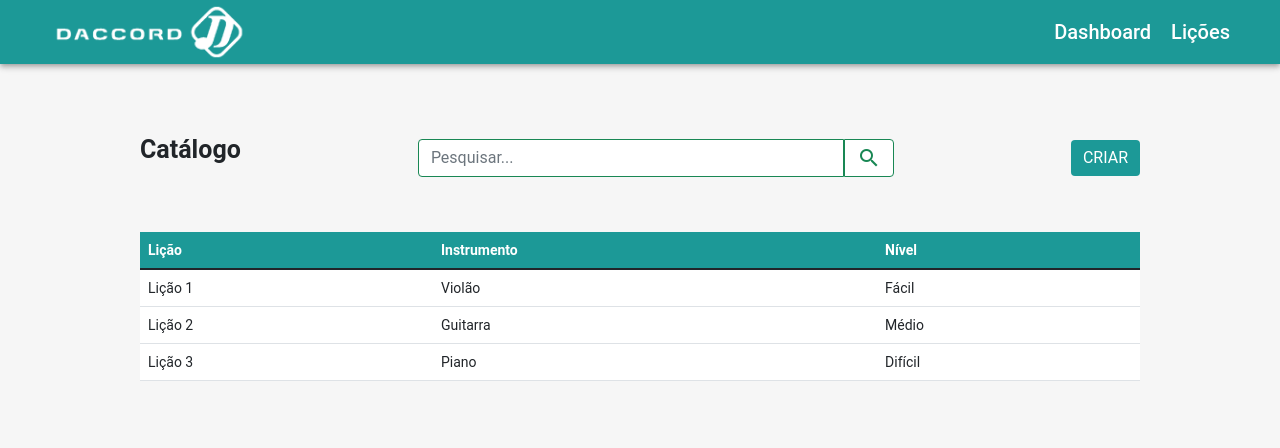
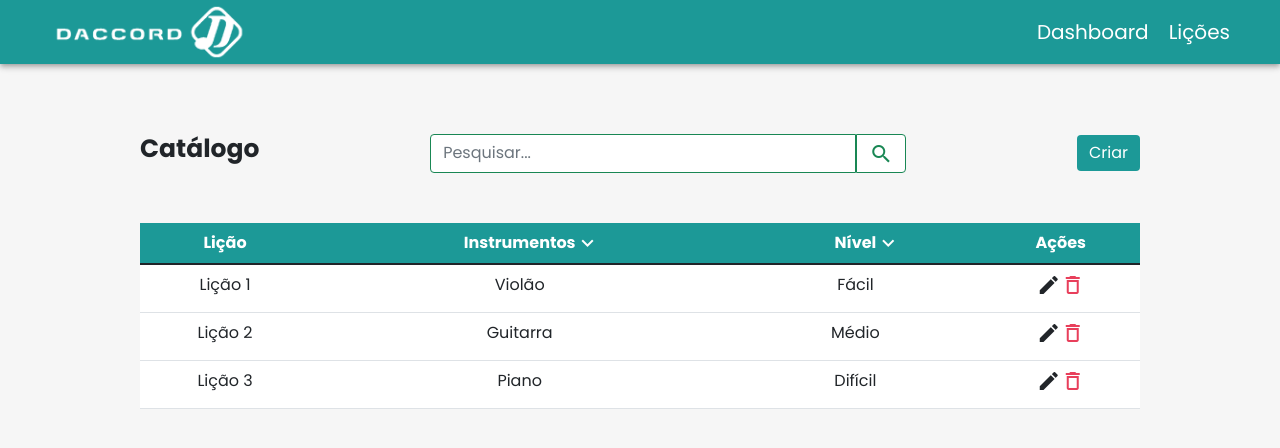
Before and after one commit to mateusntn/daccord-angular, an Angular app in the folder daccord-front/: page /lesson in a window 1280 px wide. Shown: the top 448 px of the page. Built offline with nearby package versions, Linux system fonts and the light colour scheme.

Commit message:
Changes in header and lesson component

```diff
--- a/daccord-front/src/app/components/template/header/header.component.css
+++ b/daccord-front/src/app/components/template/header/header.component.css
@@ -4,6 +4,7 @@
     justify-content: space-between;
     align-items: center;
     padding: 0 50px;
+    font-family: 'Poppins', sans-serif !important;
 }
 
 .header nav a {
--- a/daccord-front/src/app/components/template/header/header.component.html
+++ b/daccord-front/src/app/components/template/header/header.component.html
@@ -6,8 +6,8 @@
         <a>Dashboard</a>
         <a mat-button [matMenuTriggerFor]="menu">Lições</a>
         <mat-menu #menu="matMenu">
-            <button mat-menu-item routerLink="/lesson">Listar</button>
-            <button mat-menu-item>Cadastrar</button>
+            <button style="font-family: 'Poppins', sans-serif !important;" mat-menu-item routerLink="/lesson">Listar</button>
+            <button style="font-family: 'Poppins', sans-serif !important;" mat-menu-item>Cadastrar</button>
         </mat-menu>
     </nav>
 </mat-toolbar>
--- a/daccord-front/src/app/views/lesson/lesson.component.css
+++ b/daccord-front/src/app/views/lesson/lesson.component.css
@@ -27,3 +27,19 @@
 .table {
     margin-top: 50px;
 }
+
+.align-middle {
+    vertical-align: middle;
+}
+
+.center {
+    text-align: center;
+}
+
+.mr {
+    margin-right: 5px;
+}
+
+.ml {
+    margin-left: 5px;
+}
--- a/daccord-front/src/app/views/lesson/lesson.component.html
+++ b/daccord-front/src/app/views/lesson/lesson.component.html
@@ -9,31 +9,50 @@
                 </span></button>
             </form>
         </div>
-        <button type="button" class="btn btn-primary btn-create">CRIAR</button>
+        <button type="button" class="btn btn-primary btn-create">Criar</button>
     </div>
     <table class="table">
         <thead style="background-color: #1C9997; color: white;">
-          <tr>
-            <th scope="col">Lição</th>
-            <th scope="col">Instrumento</th>
-            <th scope="col">Nível</th>
+          <tr class="center">
+            <th colspan="2" class="align-middle" scope="col">Lição</th>
+            <th scope="col">
+                <span style="margin-left:24px;">Instrumentos<i class="material-icons align-middle">expand_more</i></span>
+            </th>
+            <th scope="col">
+                <span style="margin-left:24px;">Nível<i class="material-icons align-middle">expand_more</i></span>
+            </th>
+            <th>
+                Ações
+            </th>
           </tr>
         </thead>
         <tbody style="background-color: white;">
-          <tr>
-            <td>Lição 1</td>
+          <tr class="center">
+            <td colspan="2">Lição 1</td>
             <td>Violão</td>
             <td>Fácil</td>
+            <td>
+                <span class="mr" class="material-icons">edit</span>
+                <span class="ml" class="material-icons red">delete_outline</span>
+            </td>
           </tr>
-          <tr>
-            <td>Lição 2</td>
+          <tr class="center">
+            <td colspan="2">Lição 2</td>
             <td>Guitarra</td>
             <td>Médio</td>
+            <td>
+                <span class="mr" class="material-icons">edit</span>
+                <span class="ml" class="material-icons red">delete_outline</span>
+            </td>
           </tr>
-          <tr>
-            <td>Lição 3</td>
+          <tr class="center">
+            <td colspan="2">Lição 3</td>
             <td>Piano</td>
             <td>Difícil</td>
+            <td>
+                <span class="mr" class="material-icons">edit</span>
+                <span class="ml" class="material-icons red">delete_outline</span>
+            </td>
           </tr>
         </tbody>
       </table>
--- a/daccord-front/src/index.html
+++ b/daccord-front/src/index.html
@@ -12,7 +12,7 @@
   <link href="https://fonts.googleapis.com/icon?family=Material+Icons" rel="stylesheet">
   <link href="https://cdn.jsdelivr.net/npm/bootstrap@5.1.3/dist/css/bootstrap.min.css" rel="stylesheet" integrity="sha384-1BmE4kWBq78iYhFldvKuhfTAU6auU8tT94WrHftjDbrCEXSU1oBoqyl2QvZ6jIW3" crossorigin="anonymous">
 </head>
-<body class="mat-typography">
+<body>
   <app-root></app-root>
 </body>
 </html>
--- a/daccord-front/src/styles.css
+++ b/daccord-front/src/styles.css
@@ -3,7 +3,7 @@ html {
     --green: #1C9997;
 }
 html, body { height: 100%; background-color: #F6F6F6;}
-body { margin: 0; font-family: Roboto, "Helvetica Neue", sans-serif; }
+body { margin: 0; font-family: 'Poppins', sans-serif !important; }
 
 .container { padding: 70px;}
 
@@ -16,3 +16,7 @@ body { margin: 0; font-family: Roboto, "Helvetica Neue", sans-serif; }
     background-color: var(--green);
     border: none;
 }
+
+.red {
+    color: #E83F5B;
+}
```
